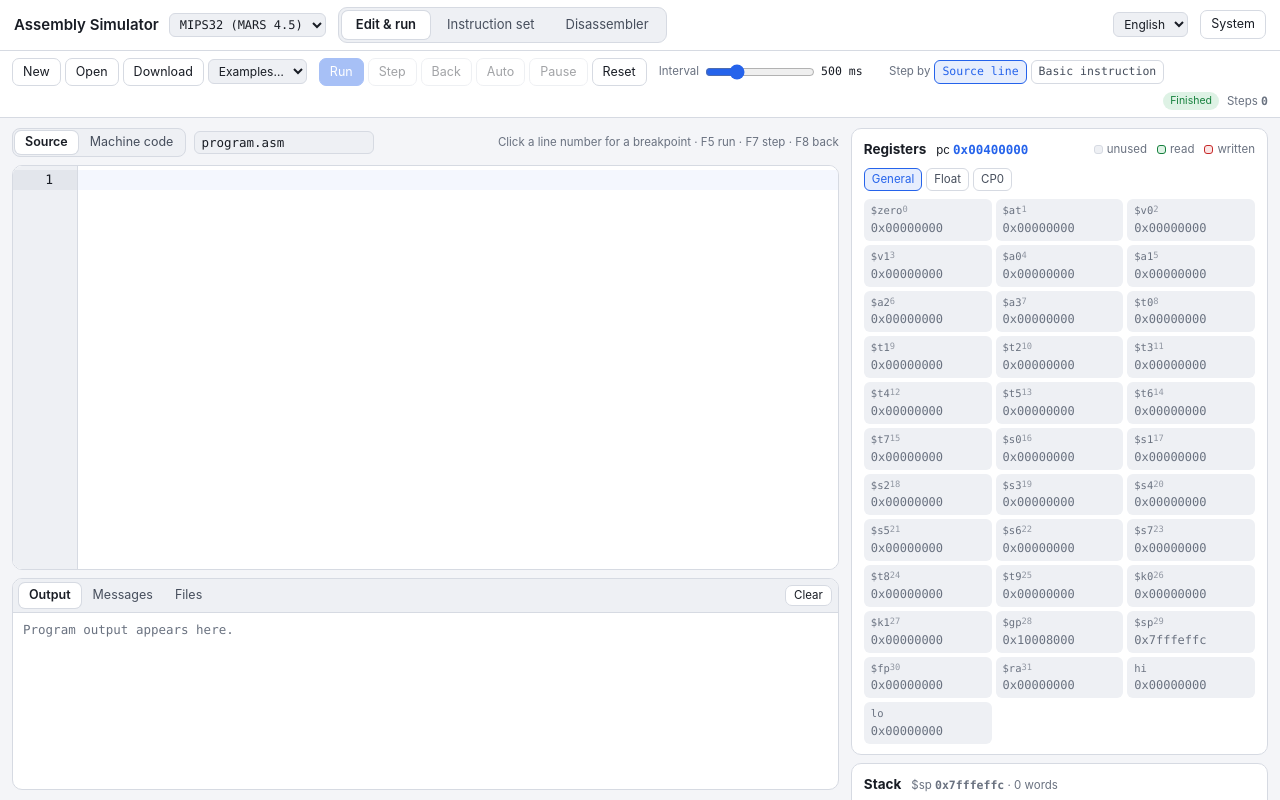
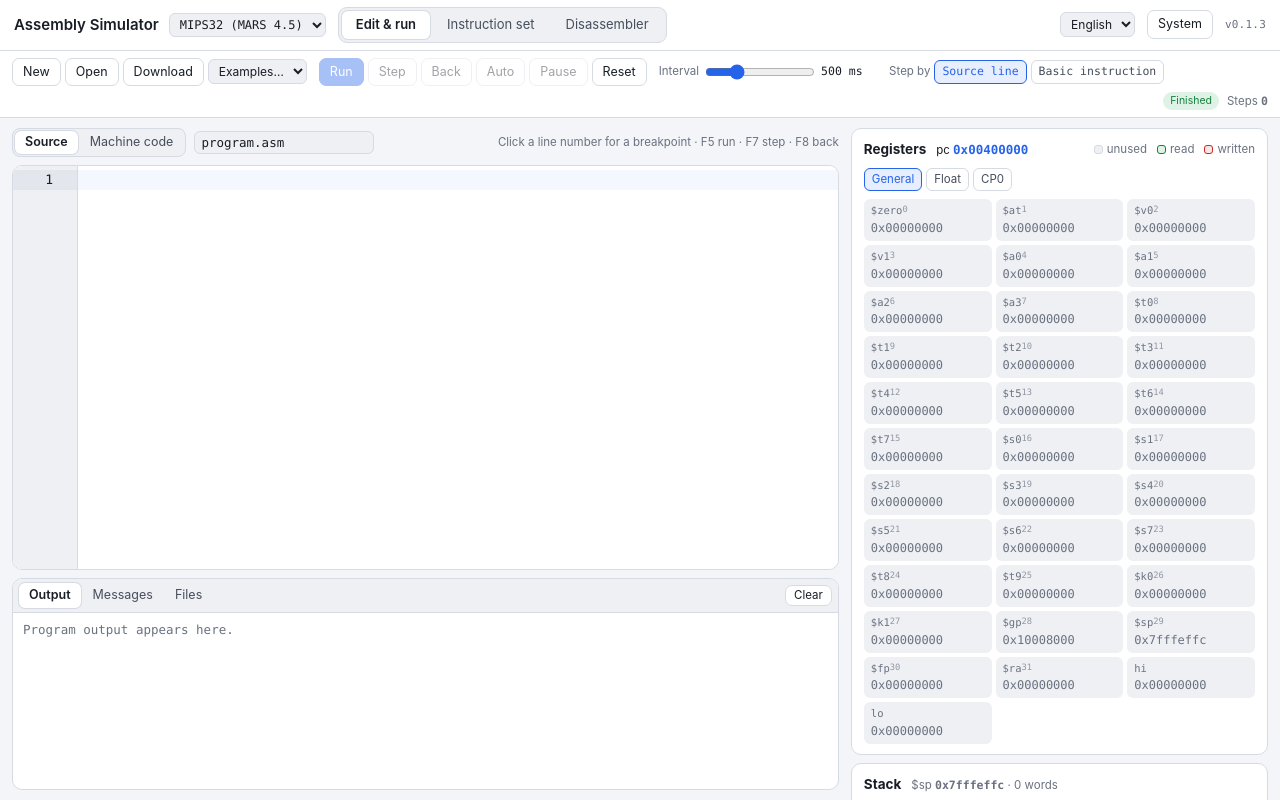
Before and after one commit to StarsHarryZhu/assembly_simulator, a Vue app: page / in a window 1280 px wide. Built offline with nearby package versions, Linux system fonts and the light colour scheme.

Commit message:
Show the package version in the header

```diff
--- a/src/App.vue
+++ b/src/App.vue
@@ -3,6 +3,7 @@ import { LOCALES, T, type Text } from './core/i18n'
 import { lang, t, tx } from './ui/i18n'
 import { ref, watch } from 'vue'
 import { isas, defaultIsa } from './isa'
+import { APP_VERSION } from './version'
 import { load, save } from './ui/storage'
 import IdeView from './ui/ide/IdeView.vue'
 import EncoderTab from './ui/calc/EncoderTab.vue'
@@ -95,6 +96,7 @@ function instructionRequestUsed(n: number) {
       <button class="btn theme" :title="t('主题：', 'Theme: ') + tx(THEME_LABEL[theme])" @click="cycleTheme">
         {{ tx(THEME_LABEL[theme]) }}
       </button>
+      <span class="version" :title="t('当前版本', 'Current version')">v{{ APP_VERSION }}</span>
     </header>
     <main class="body">
       <IdeView v-show="tab === 'ide'" :isa="isa" @open-in-decoder="openInDecoder" @open-instruction="openInInstructionSet" />
@@ -129,6 +131,13 @@ function instructionRequestUsed(n: number) {
 .title {
   font-weight: 600;
   font-size: 15px;
+}
+.version {
+  color: var(--text-muted);
+  font: 11px/1 var(--font-mono);
+  letter-spacing: 0.02em;
+  user-select: text;
+  white-space: nowrap;
 }
 .arch select,
 .lang {
--- /dev/null
+++ b/src/version.ts
@@ -0,0 +1,7 @@
+/**
+ * The version of the application, replaced at build time from package.json (see vite.config.ts).
+ * The display code must not hard-code a version, so bumping package.json updates the header.
+ */
+declare const __APP_VERSION__: string
+
+export const APP_VERSION = __APP_VERSION__
--- a/vite.config.ts
+++ b/vite.config.ts
@@ -2,10 +2,12 @@
 import { defineConfig } from 'vite'
 import vue from '@vitejs/plugin-vue'
 import { viteSingleFile } from 'vite-plugin-singlefile'
+import { version } from './package.json'
 
 // One self-contained dist/index.html: works from file:// and from any GitHub Pages sub-path.
 export default defineConfig({
   base: './',
+  define: { __APP_VERSION__: JSON.stringify(version) },
   plugins: [vue(), viteSingleFile()],
   test: {
     include: ['tests/**/*.test.ts'],
```
Also changed, not shown: src/AGENTS.md (+3 -2 lines).
